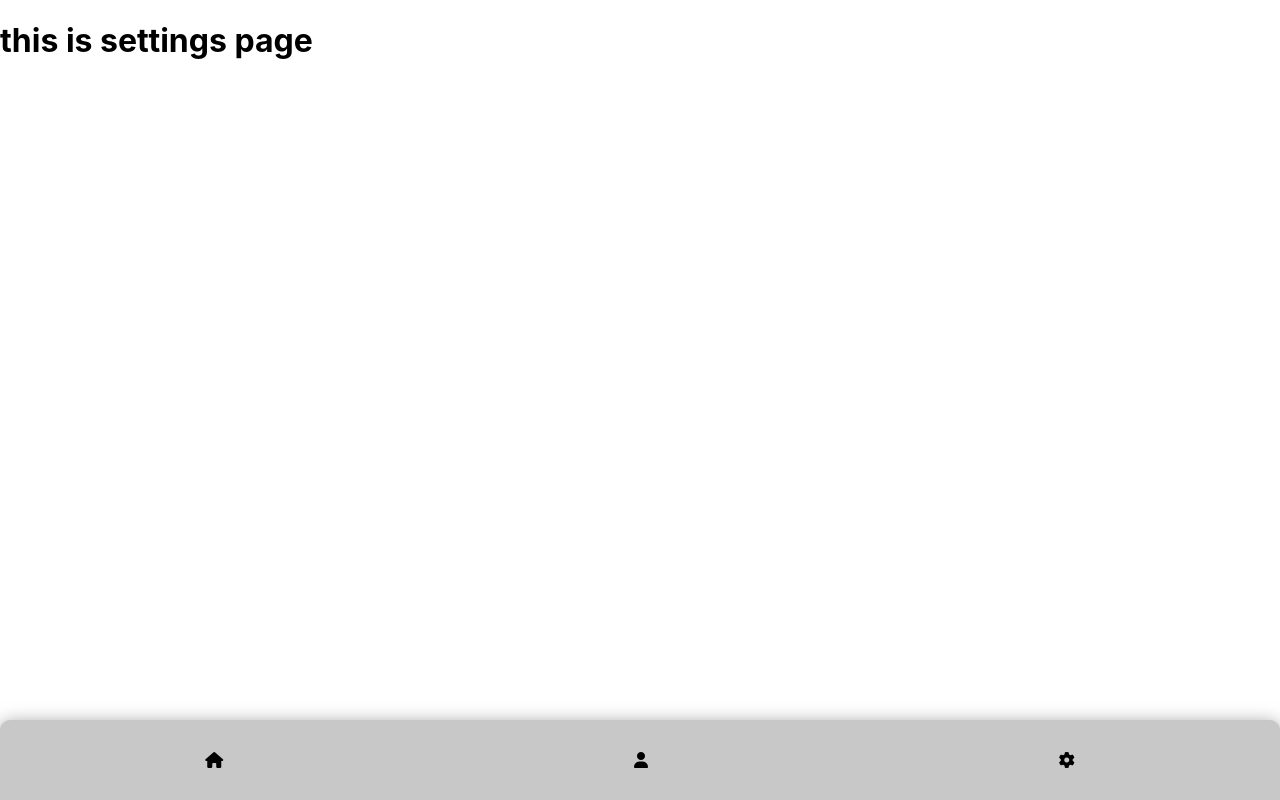
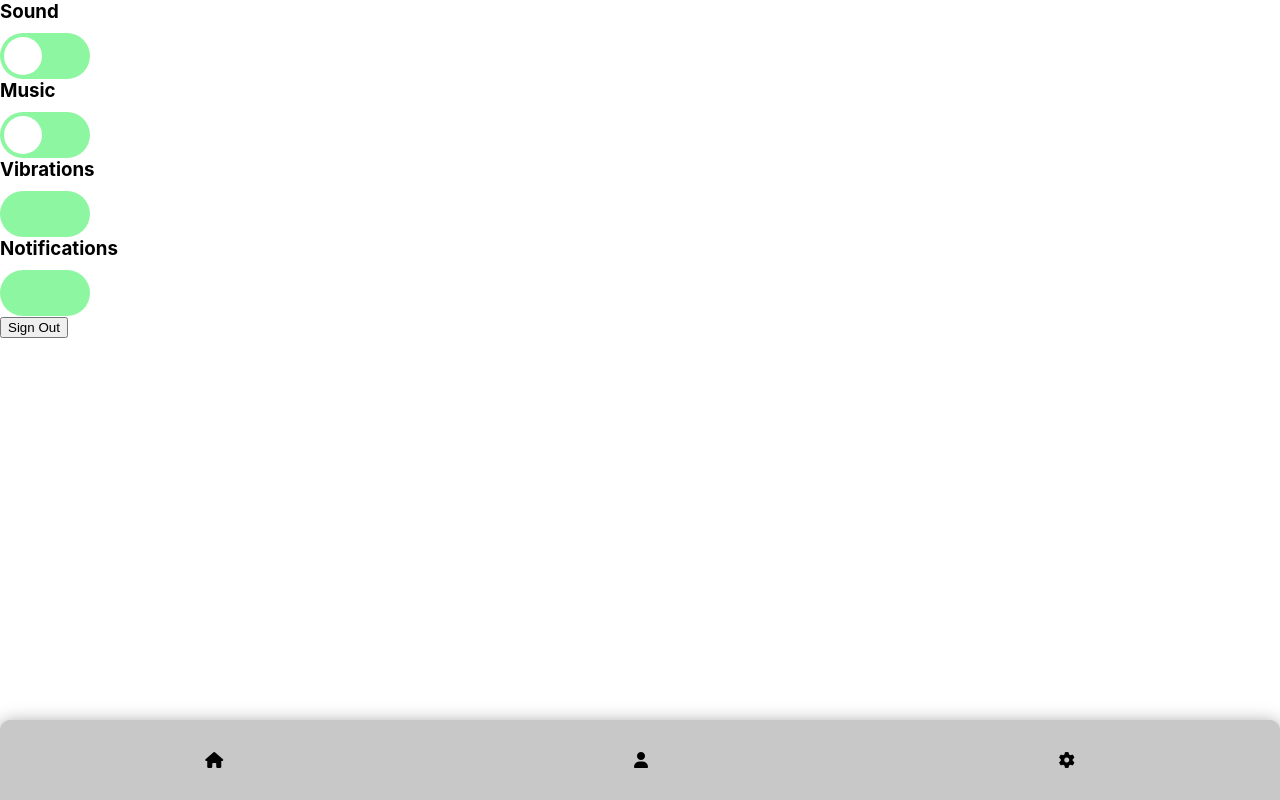
Before and after one commit to Cazier92/Money-Mania-Frontend, a React (Create React App) app: page /settings in a window 1280 px wide. Built offline with nearby package versions, Linux system fonts and the light colour scheme; no server answers.

Commit message:
buttons and main text for settings page

```diff
--- /dev/null
+++ b/src/pages/SettingsPage/Settings.css
@@ -0,0 +1,90 @@
+.switch-toggle {
+  display: flex;
+  height: 100%;
+  align-items: center;
+}
+.switch-btn, .layer {
+  position: absolute;
+  top: 0;
+  right: 0;
+  bottom: 0;
+  left: 0;
+}
+
+.button-check {
+  position: relative;
+  width: 90px;
+  height: 46px;
+  overflow: hidden;
+  border-radius: 50px;
+  -webkit-border-radius: 50px;
+  -moz-border-radius: 50px;
+  -ms-border-radius: 50px;
+  -o-border-radius: 50px;
+}
+.checkbox {
+  position: relative;
+  width: 100%;
+  height: 100%;
+  padding: 0;
+  margin: 0;
+  opacity: 0;
+  cursor: pointer;
+  z-index: 3;
+}
+
+.switch-btn {
+  z-index: 2;
+}
+
+.layer {
+  width: 100%;
+  background-color: #8cf7a0;
+  transition: 0.3s ease all;
+  z-index: 1;
+}
+#button-check .switch-btn:before, #button-check .switch-btn:after, #button-check1 .switch-btn:before, #button-check1 .switch-btn:after {
+  position: absolute;
+  top: 4px;
+  left: 4px;
+  width: 30px;
+  height: 20px;
+  color: #fff;
+  font-size: 10px;
+  font-weight: bold;
+  text-align: center;
+  line-height: 1;
+  padding: 9px 4px;
+  background-color: #ffffff;
+  border-radius: 50%;
+  transition: 0.3s cubic-bezier(0.18, 0.89, 0.35, 1.15) all;
+  display: flex;
+  align-items: center;
+  justify-content: center;
+}
+
+#button-check .switch-btn:before, #button-check1 .switch-btn:before  {
+  content: '';
+}
+
+#button-check .switch-btn:after, #button-check1 .switch-btn:after {
+  content: '';
+}
+
+#button-check .switch-btn:after, #button-check1 .switch-btn:after {
+  right: -50px;
+  left: auto;
+  background-color: #ffffff;
+}
+
+#button-check .checkbox:checked + .switch-btn:before, #button-check1 .checkbox:checked + .switch-btn:before {
+  left: -50px;
+}
+
+#button-check .checkbox:checked + .switch-btn:after, #button-check1 .checkbox:checked + .switch-btn:after {
+  right: 4px;
+}
+
+#button-check .checkbox:checked ~ .layer, #button-check1 .checkbox:checked ~ .layer {
+  background-color: #fdd1d1;
+}
--- a/src/pages/SettingsPage/Settings.jsx
+++ b/src/pages/SettingsPage/Settings.jsx
@@ -1,7 +1,46 @@
+import './Settings.css'
 const Settings = () => {
+
+
+
   return (
   <>
-  <h1>this is settings page </h1>
+  <h3>Sound</h3>
+  <div class="switch-toggle">
+    <div class="button-check" id="button-check">
+      <input type="checkbox" class="checkbox"></input>
+      <span class="switch-btn"></span>
+      <span class="layer"></span>
+    </div>
+  </div>
+  <h3>Music</h3>
+  <div class="switch-toggle">
+    <div class="button-check" id="button-check1">
+      <input type="checkbox" class="checkbox"></input>
+      <span class="switch-btn"></span>
+      <span class="layer"></span>
+    </div>
+  </div>
+  <h3>Vibrations</h3>
+  <div class="switch-toggle">
+    <div class="button-check" id="button-check2">
+      <input type="checkbox" class="checkbox"></input>
+      <span class="switch-btn"></span>
+      <span class="layer"></span>
+    </div>
+  </div>
+  <h3>Notifications</h3>
+  <div class="switch-toggle">
+    <div class="button-check" id="button-check3">
+      <input type="checkbox" class="checkbox"></input>
+      <span class="switch-btn"></span>
+      <span class="layer"></span>
+    </div>
+  </div>
+  <div>
+    <button className="signOut"> Sign Out </button>
+  </div>
+
   </> );
 }
 
```
